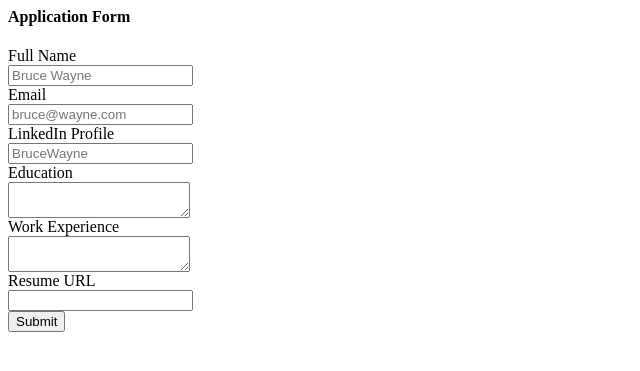
After one commit to shivam2109/limitless-horizons-v2, a Flask app: template templates/application_form.html in a window 1280 px wide. The commit adds this page. Shown: the top 371 px of the page, without its empty margins (0-640 px from the left). Run offline with Flask 3, Linux system fonts and the light colour scheme; the template is opened without the code that fills it, so the values that code supplies are empty.

Commit message:
final commit

```diff
--- a/app.py
+++ b/app.py
@@ -1,12 +1,12 @@
-from flask import Flask, render_template, jsonify
-from database import load_jobs_from_db, load_job_from_db
-
+from flask import Flask, render_template, jsonify, request
+from database import load_jobs_from_db,load_job_from_db,add_application_to_db
+company_name = "Limitless Horizons"
 app = Flask(__name__)
 
 @app.route("/")
 def hello_horizons():
   jobs = load_jobs_from_db()
-  return render_template("home.html", jobs=jobs, company_name="Limitless Horizons")
+  return render_template("home.html",jobs=jobs,company_name=company_name)
 
 @app.route("/api/jobs")
 def list_jobs():
@@ -18,7 +18,21 @@ def show_job(id):
   job = load_job_from_db(id)
   if not job:
     return "Not Found", 404
-  return render_template("jobpage.html", job=job, company_name="Limitless Horizons")
+  return render_template("jobpage.html",job=job,company_name=company_name)
+
+@app.route("/api/job/<id>")
+def show_job_json(id):
+  job = load_job_from_db(id)
+  if not job:
+    return "Not Found", 404
+  return jsonify(job)
+
+@app.route("/job/<id>/apply", methods=['post'])
+def apply_to_job(id):
+  job = load_job_from_db(id)
+  data = request.form
+  add_application_to_db(id,data)
+  return render_template("application_submitted.html",application=data,company_name=company_name,job=job)
 
 if __name__ == "__main__":
-  app.run(host='0.0.0.0', debug=True)
+  app.run(host='0.0.0.0',debug=True)
--- /dev/null
+++ b/templates/application_form.html
@@ -0,0 +1,28 @@
+<h4>Application Form</h4>
+<form action="/job/{{job.id}}/apply" method="post">
+  <div class="mb-2">
+    <label>Full Name</label><br>
+    <input type="text" name="full_name" required placeholder="Bruce Wayne">
+  </div>
+  <div class="mb-2">
+    <label>Email</label><br>
+    <input type="email" name="email" required placeholder="bruce@wayne.com">
+  </div>
+  <div class="mb-2">
+    <label>LinkedIn Profile</label><br>
+    <input type="text" name="linkedin_profile" placeholder="BruceWayne">
+  </div>
+  <div class="mb-2">
+    <label>Education</label><br>
+    <textarea name="education" required> </textarea>
+  </div>
+  <div class="mb-2">
+    <label>Work Experience</label><br>
+    <textarea name="work_experience" required> </textarea>
+  </div>
+  <div class="mb-2">
+    <label>Resume URL</label><br>
+    <input type="url" required name="resume_url">
+  </div>
+  <input type="submit">
+</form>
--- a/templates/home.html
+++ b/templates/home.html
@@ -19,7 +19,7 @@
           <img src="static/people.jpg" style="height:320px;border-radius:4px">
         </div>
       </div>
-      <h2 class="text-center mt-2 mb-4">Open Positions</h2>
+      <h2 class="text-center mt-2 mb-4">Job Openings</h2>
       <div>
         {% for job in jobs %}
           {% include 'jobitem.html' %}
--- a/templates/jobpage.html
+++ b/templates/jobpage.html
@@ -25,6 +25,7 @@
       </ol>
       <h4> Salary </h4>
       <p> {{job.currency}}{{job.salary}} </p>
+      {% include 'application_form.html' %}
     </div>
     {% include 'footer.html' %}
   </body>
```
Also changed, not shown: database.py (+9 -2 lines), templates/application_submitted.html (added, +28 -0 lines).
